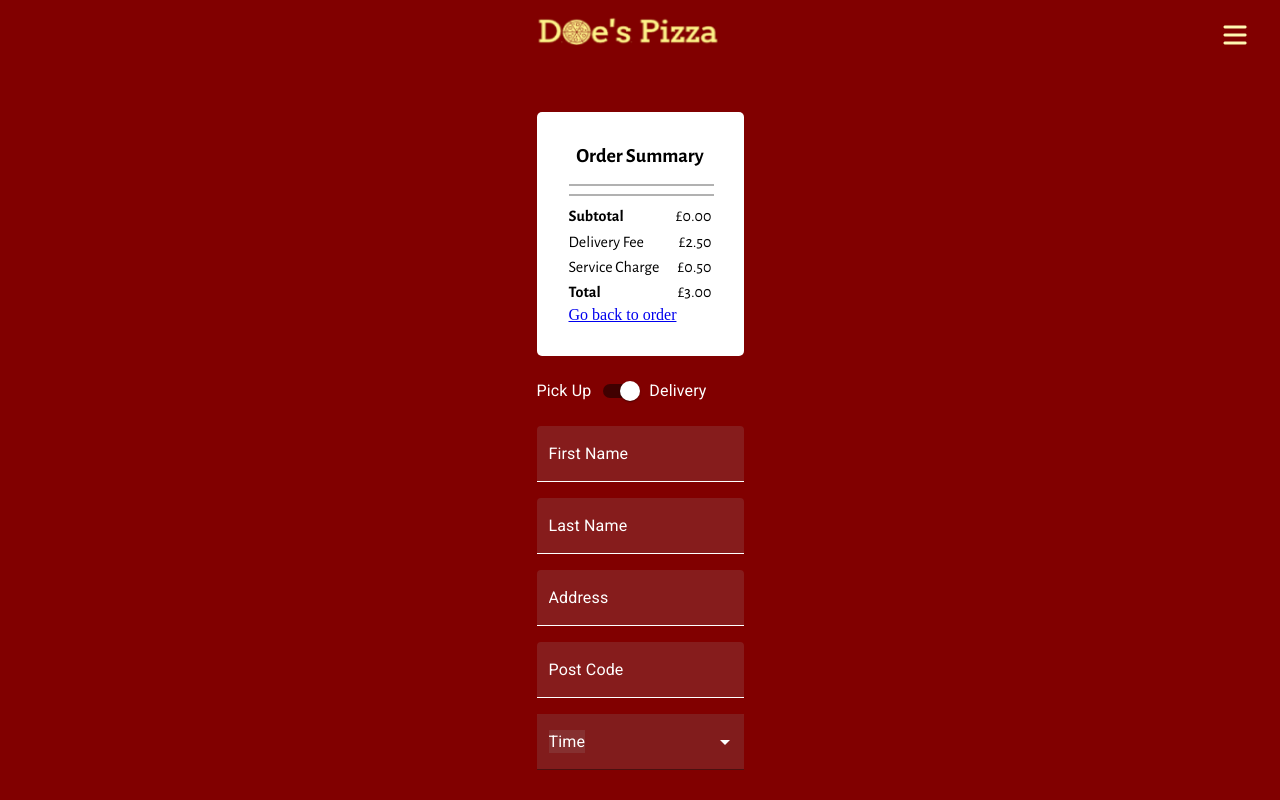
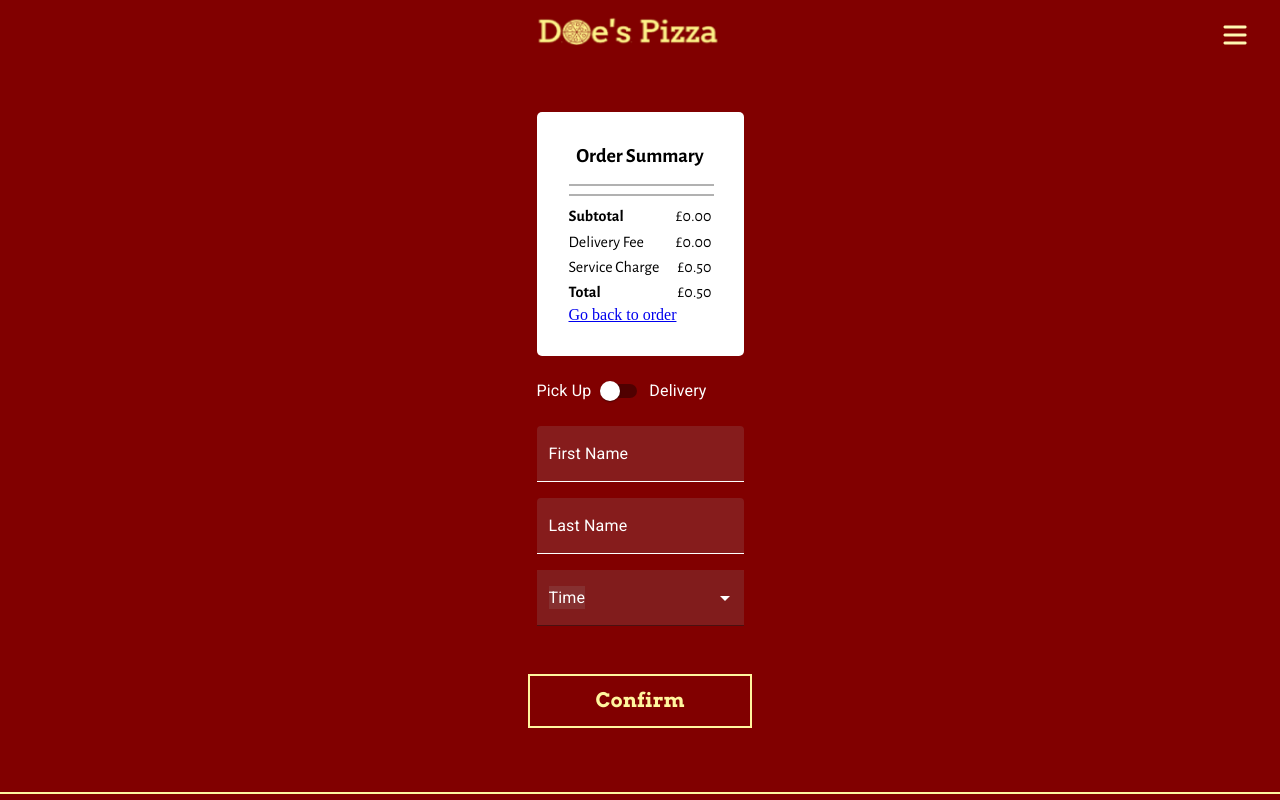
Before and after one commit to Techoplite/Doe-s-Pizza, a Next.js app: page /checkout in a window 1280 px wide. Shown: the top 800 px of the page. Built offline with nearby package versions, Linux system fonts and the light colour scheme; a web font is replaced by a local one.

Commit message:
Refactor order form

```diff
--- a/pages/checkout/index.tsx
+++ b/pages/checkout/index.tsx
@@ -1,4 +1,4 @@
-import React, { useState } from 'react'
+import React, { useState, ChangeEvent } from 'react'
 import Navbar from '../components/Navbar'
 import styles from "../../styles/Checkout.module.scss";
 import Footer from '../components/Footer';
@@ -7,10 +7,12 @@ import { store } from '../../redux/store'
 import { Provider } from 'react-redux'
 import Link from 'next/link'
 import OrderSummary from '../components/OrderSummary';
-import { useAppSelector } from '../../redux/hooks';
 import AlertDialog from '../components/AlertDialog'
 import { yellow } from '@mui/material/colors';
 import { styled } from '@mui/material/styles';
+import { useAppDispatch, useAppSelector } from '../../redux/hooks';
+import { setDetails } from '../../redux/order/orderSlice';
+import { SelectChangeEvent } from '@mui/material/Select';
 
 const StyledDialog = styled(AlertDialog)({
   '& .MuiDialog-paper': {
@@ -21,12 +23,95 @@ const StyledDialog = styled(AlertDialog)({
 
 
 export default function CheckOut() {
+  const dispatch = useAppDispatch()
+  const toggleDelivery = () => {
+    setForm(values => ({...values, isDelivery: !values.isDelivery}))
+  }
+  const handleChange = (event: ChangeEvent<HTMLInputElement>) => {
+    const name = event.target.id;
+    const value = event.target.value;
+    setForm(values => ({ ...values, [name]: value }))
+  }
+  const handleSelectChange = (event: SelectChangeEvent<string>) => {
+    console.log('event.target.value', event.target.value)
+    setForm(prevState => ({...prevState, time: event.target.value}))
+  }
+
   const [openDialog, setOpenDialog] = useState(false)
   const orderDetails = useAppSelector(state => state.order.details)
   const getOrderInfo = () => {
     return orderDetails.isDelivery ?
       `Your food will be with you by ${orderDetails.time}` :
       `Your food will be ready to be picked up by ${orderDetails.time}`
+  }
+  const initialState = {
+    firstName: '',
+    lastName: '',
+    address: '',
+    postcode: '',
+    isDelivery: false,
+    time: ''
+  }
+  // eslint-disable-next-line react-hooks/rules-of-hooks
+  const [form, setForm] = useState(initialState)
+  const initialErrors = {
+    firstName: '',
+    lastName: '',
+    address: '',
+    postcode: '',
+  }
+  // eslint-disable-next-line react-hooks/rules-of-hooks
+  const [errors, setErrors] = useState(initialErrors)
+  const isFormValid = () => {
+    let isValid = true
+    if (!form.firstName) {
+      isValid = false
+      // Username cannot be empty
+      setErrors(prevErrors => {
+        return { ...prevErrors, firstName: 'This field is required.' }
+      })
+    } else {
+      setErrors((prevErrors => {
+        return { ...prevErrors, firstName: '' }
+      }))
+    }
+    if (!form.lastName) {
+      isValid = false
+      // Username cannot be empty
+      setErrors(prevErrors => {
+        return { ...prevErrors, lastName: 'This field is required.' }
+      })
+    } else {
+      setErrors((prevErrors => {
+        return { ...prevErrors, lastName: '' }
+      }))
+    }
+    if (!form.address && form.isDelivery) {
+      isValid = false
+      // Username cannot be empty
+      setErrors(prevErrors => {
+        return { ...prevErrors, address: 'This field is required.' }
+      })
+    } else {
+      setErrors((prevErrors => {
+        return { ...prevErrors, address: '' }
+      }))
+    }
+    if (!form.postcode && form.isDelivery) {
+      isValid = false
+      // Username cannot be empty
+      setErrors(prevErrors => {
+        return { ...prevErrors, postcode: 'This field is required.' }
+      })
+    } else {
+      setErrors((prevErrors => {
+        return { ...prevErrors, postcode: '' }
+      }))
+    }
+    return isValid
+  }
+  const handleSubmitForm = () => {
+    isFormValid() && dispatch(setDetails(form)) && setOpenDialog(true)
   }
   return (
     <Provider store={store}>
@@ -40,10 +125,19 @@ export default function CheckOut() {
         />
         <Navbar />
         <div className={styles['main-content']}>
-          <OrderSummary />
+          <OrderSummary
+            form={form}
+            errors={errors}
+            toggleDelivery={toggleDelivery}
+            handleChange={handleChange}
+            handleSelectChange={handleSelectChange}
+          />
           <Link href="/checkout" passHref >
             <div className={styles['btn']}>
-              <DefaultBtn label="Confirm" handler={() => setOpenDialog(true)} />
+              <DefaultBtn
+                label="Confirm"
+                handler={handleSubmitForm}
+              />
             </div>
           </Link>
         </div>
--- a/pages/components/OrderDetails.tsx
+++ b/pages/components/OrderDetails.tsx
@@ -1,17 +1,16 @@
-import React, { ChangeEvent } from 'react'
+import React, { useEffect } from 'react'
 import { yellow } from '@mui/material/colors';
 import { styled } from '@mui/material/styles';
 import TextField from '@mui/material/TextField';
 import styles from "../../styles/AuthForms.module.scss";
 import Switch from '@mui/material/Switch';
 import Typography from '@mui/material/Typography';
-import { useAppDispatch, useAppSelector } from '../../redux/hooks';
-import { setDetails } from '../../redux/order/orderSlice';
-import Select, { SelectChangeEvent } from '@mui/material/Select';
+import Select from '@mui/material/Select';
 import FormControl from '@mui/material/FormControl';
 import MenuItem from '@mui/material/MenuItem';
 import { times } from '../../utils/constants';
 import InputLabel from '@mui/material/InputLabel';
+import { OrderProps } from '../../types/order';
 
 const CustomFormControl = styled(FormControl)({
   '& .MuiFormControl-root': {
@@ -31,6 +30,9 @@ const CustomFormControl = styled(FormControl)({
   },
   '& .MuiSvgIcon-root': {
     color: 'white'
+  },
+  '& .MuiMenu-paper': {
+    height: '3rem'
   }
 })
 
@@ -84,41 +86,24 @@ const TextInput = styled(TextField)({
 
 // TODO: switch to be yellow when 'on'
 
-export default function OrderDetails() {
-  const orderDetails = useAppSelector(state => state.order.details)
-  const dispatch = useAppDispatch()
-  const toggleDelivery = () => {
-    const details = {
-      ...orderDetails,
-      isDelivery: !orderDetails.isDelivery
+export default function OrderDetails(props: { data: OrderProps }) {
+  const {
+    form, errors, toggleDelivery, handleChange, handleSelectChange
+  } = props.data
+  const MenuProps = {
+    PaperProps: {
+      style: {
+        maxHeight: '10rem'
       }
-    dispatch(setDetails(details))
     }
-  const handleChange = (event: ChangeEvent<HTMLInputElement>) => {
-    const name = event.target.id;
-    const value = event.target.value;
-    const details = {
-      ...orderDetails,
-      [name]: value
-    }
-    dispatch(setDetails(details))
-  }
-  const handleSelectChange = (event: SelectChangeEvent<string>) => {
-    const value = event.target.value;
-    const details = {
-      ...orderDetails,
-      time: value
-    }
-    dispatch(setDetails(details))
-  }
-
+  };
   return (
     <>
       <div className={styles['wrapper']}>
         <Typography color={'white'}>Pick Up</Typography>
         <Switch
           inputProps={{ 'aria-label': 'ant design' }}
-          checked={orderDetails.isDelivery}
+          checked={form && form.isDelivery}
           onChange={toggleDelivery}
           color="default"
         />
@@ -131,6 +116,8 @@ export default function OrderDetails() {
           variant="filled"
           fullWidth={true}
           onChange={handleChange}
+          value={form && form.firstName}
+          helperText={errors && errors.firstName}
         />
       </div>
       <div className={styles['input']}>
@@ -140,8 +127,11 @@ export default function OrderDetails() {
           variant="filled"
           fullWidth={true}
           onChange={handleChange}
+          value={form && form.lastName}
+          helperText={errors && errors.lastName}
         />
       </div>
+      {form.isDelivery &&
         <div className={styles['input']}>
           <TextInput
             id="address"
@@ -149,8 +139,12 @@ export default function OrderDetails() {
             variant="filled"
             fullWidth={true}
             onChange={handleChange}
+            value={form && form.address}
+            helperText={errors && errors.address}
           />
         </div>
+      }
+      {form.isDelivery &&
         <div className={styles['input']}>
           <TextInput
             id="postcode"
@@ -158,15 +152,19 @@ export default function OrderDetails() {
             variant="filled"
             fullWidth={true}
             onChange={handleChange}
+            value={form && form.postcode}
+            helperText={errors && errors.postcode}
           />
         </div>
+      }
       <div className={styles['input']}>
         <CustomFormControl variant="filled" fullWidth={true}>
           <InputLabel id="time">Time</InputLabel>
           <Select
+            MenuProps={MenuProps}
             labelId="Time"
             id="time"
-            value={orderDetails.time}
+            value={form && form.time}
             label="Age"
             onChange={handleSelectChange}
           >
--- a/pages/components/OrderSummary.tsx
+++ b/pages/components/OrderSummary.tsx
@@ -4,11 +4,14 @@ import styles from "../../styles/OrderSummary.module.scss";
 import { useAppSelector } from '../../redux/hooks';
 import OrderDetails from './OrderDetails';
 import OrderItem from './OrderItem';
+import { OrderProps } from '../../types/order';
 
 
-export default function OrderSummary() {
+
+export default function OrderSummary(props: OrderProps) {
   // TODO: on item click should redirect to order online page
   const items = useAppSelector(state => state.order.items)
+  const isDelivery = useAppSelector(state => state.order.details.isDelivery)
   const getSubtotal = () => {
     let subtotal = 0
     items.map(item => {
@@ -16,11 +19,13 @@ export default function OrderSummary() {
     })
     return subtotal
   }
-  const deliveryFee = 2.50
+  const deliveryFee = props.form.isDelivery ? 2.50 : 0.00
   const serviceCharge = 0.50
   const getTotal = () => {
-    return getSubtotal() + deliveryFee + serviceCharge
+    return getSubtotal() + (props.form.isDelivery ? deliveryFee : 0) + serviceCharge
   }
+
+
 
 
   return (
@@ -58,7 +63,7 @@ export default function OrderSummary() {
         </div>
         <Link href="/online-order" passHref >Go back to order</Link>
       </div>
-        <OrderDetails />
+      <OrderDetails data={props} />
     </div>
   )
 }
--- /dev/null
+++ b/types/order.tsx
@@ -0,0 +1,26 @@
+import { ChangeEvent } from "react";
+import { SelectChangeEvent } from '@mui/material/Select';
+
+export interface OrderProps {
+  form: OrderForm,
+  errors: Errors,
+  toggleDelivery: () => void,
+  handleChange: (event: ChangeEvent<HTMLInputElement>) => void,
+  handleSelectChange: (event: SelectChangeEvent<string>) => void
+}
+
+export interface OrderForm {
+  firstName: string;
+  lastName: string;
+  address: string;
+  postcode: string;
+  isDelivery: boolean;
+  time: string;
+}
+
+export interface Errors {
+  firstName: string;
+  lastName: string;
+  address: string;
+  postcode: string;
+}
```
Lines whose indentation alone changed are shown as unchanged.
